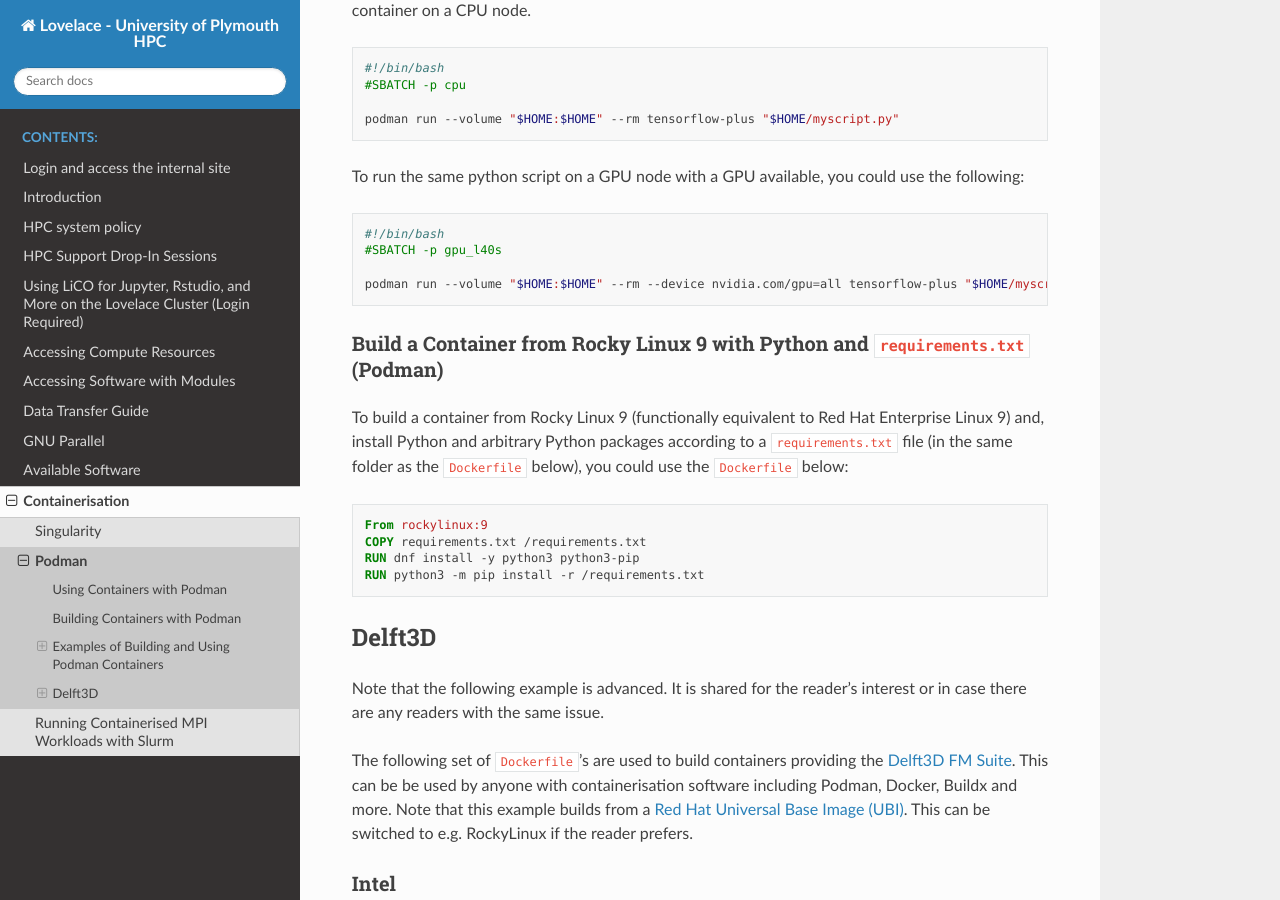
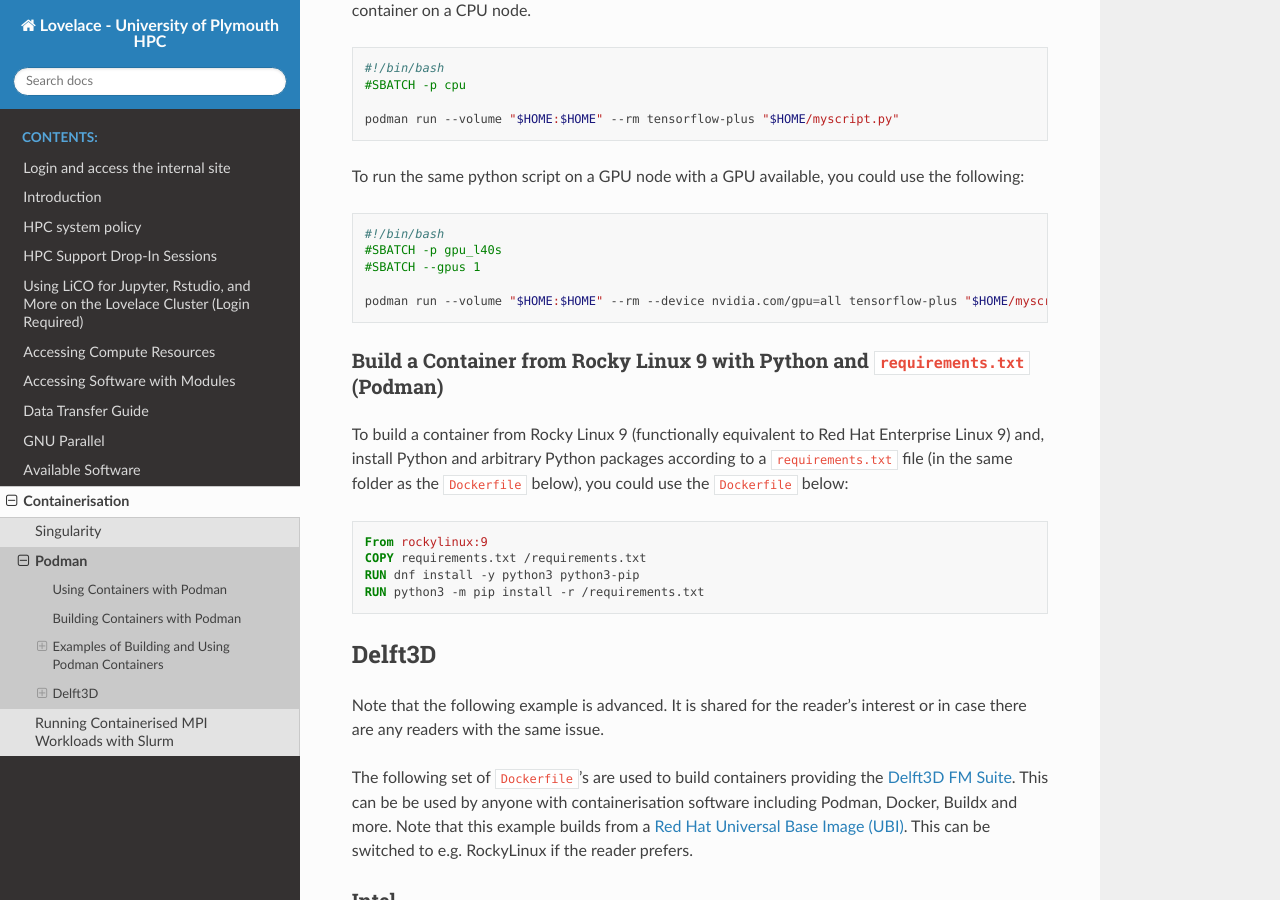
Before and after one commit to AbhinavPraveen/UoP-HPC-Docs, a Sphinx documentation site: the page built from source/containerisation/podman.rst, in a window 1280 px wide and 900 px high, scrolled down 1949 px. Built offline with Sphinx 7.4.7 and the Read the Docs theme 3.1.0, drawn with Linux system fonts in a browser that asks for light colours.

Commit message:
Add missing --gpus 1

```diff
--- a/source/containerisation/podman.rst
+++ b/source/containerisation/podman.rst
@@ -95,6 +95,7 @@ To run the same python script on a GPU node with a GPU available, you could use
 
    #!/bin/bash
    #SBATCH -p gpu_l40s
+   #SBATCH --gpus 1
 
    podman run --volume "$HOME:$HOME" --rm --device nvidia.com/gpu=all tensorflow-plus "$HOME/myscript.py"
 
```
